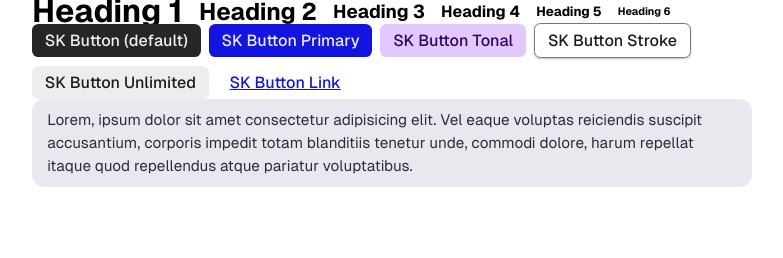
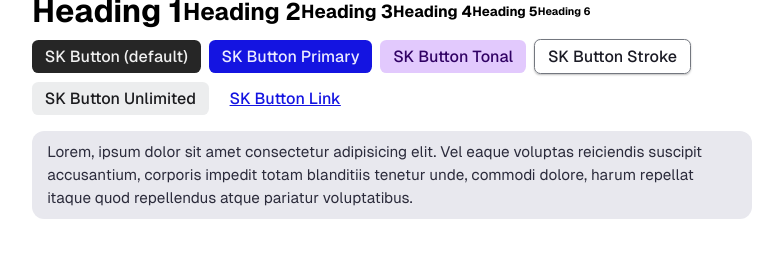
Before and after one commit to surfscape/surfkit, a website: page examples/index.html in a window 1280 px wide. Shown: the whole page, without its empty margins (248-1031 px from the left). Drawn offline with Linux system fonts and the light colour scheme.

Commit message:
ref: spacer on row an column

```diff
--- a/css/layouts/grid.css
+++ b/css/layouts/grid.css
@@ -1,10 +1,12 @@
 .row {
+  --_grid-row-spacer: var(--grid-row-spacer, 1em);
   display: grid;
   gap: var(--_grid-row-spacer);
 }
 
 .column {
+  --_grid-column-spacer: var(--grid-column-spacer, 1em);
   display: flex;
   flex-wrap: wrap;
-  gap: var(--_grid-column-spacer);
+  gap: var(--grid-column-spacer);
 }
```
